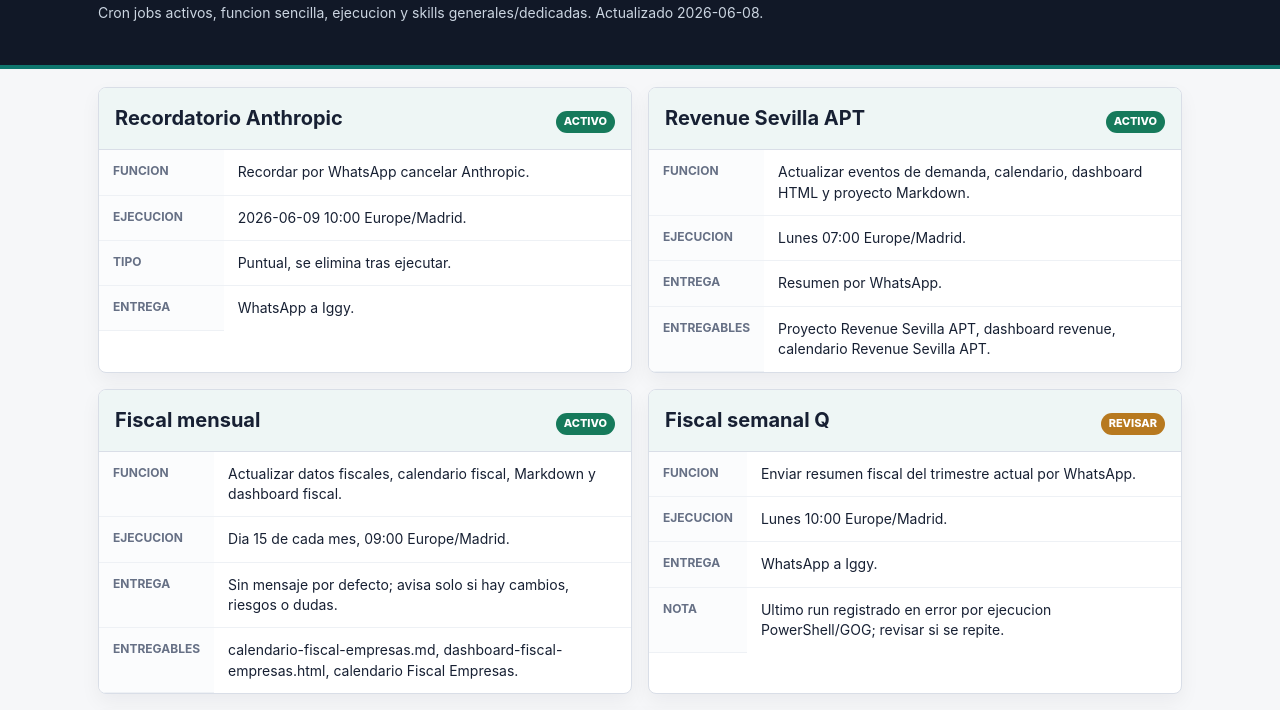
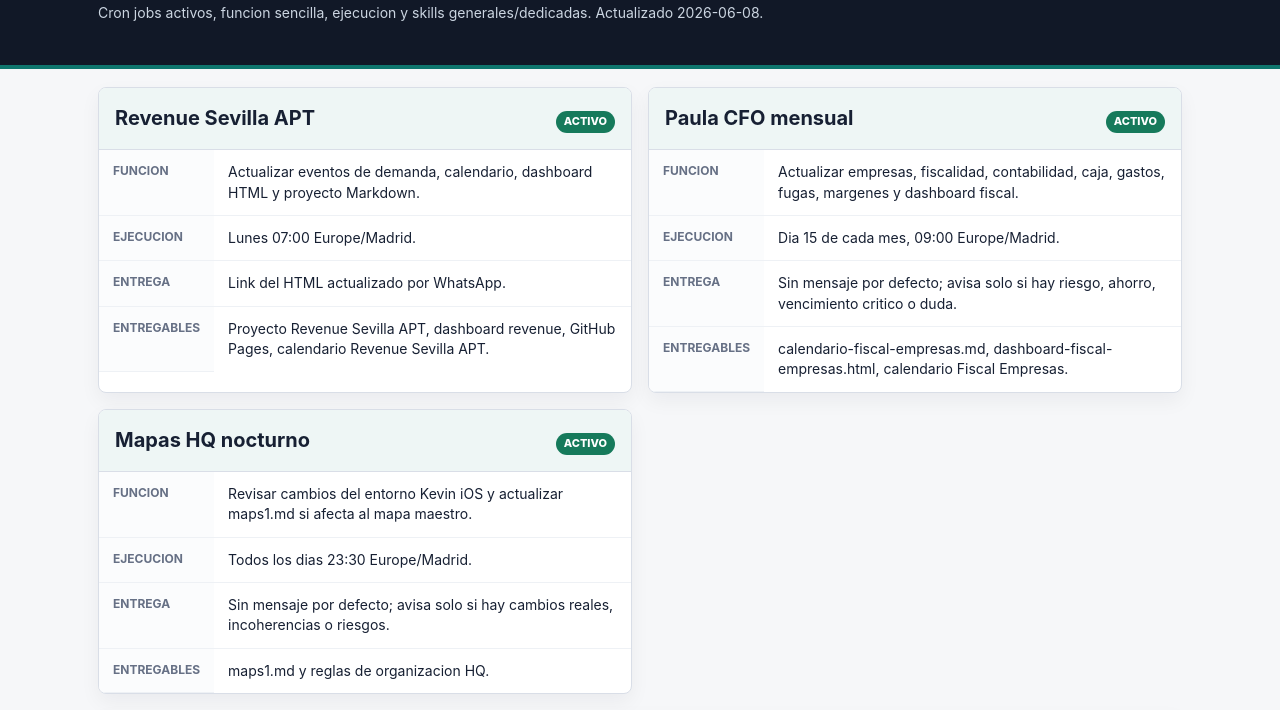
Before and after one commit to Iggy8319/cron-jobs-skills-dashboard, a plain HTML site: page index.html in a window 1280 px wide. Shown: the part 84-794 px from the top of the page. Drawn offline with Linux system fonts and the light colour scheme.

Commit message:
Update cron jobs, Paula CFO and maps HQ dashboard

```diff
--- a/index.html
+++ b/index.html
@@ -93,42 +93,32 @@
   <main class="wrap">
     <section class="grid cards">
       <article class="card">
-        <div class="card-head"><h2>Recordatorio Anthropic</h2><span class="tag ok">activo</span></div>
+        <div class="card-head"><h2>Revenue Sevilla APT</h2><span class="tag ok">activo</span></div>
         <table>
-          <tr><th>Funcion</th><td>Recordar por WhatsApp cancelar Anthropic.</td></tr>
-          <tr><th>Ejecucion</th><td>2026-06-09 10:00 Europe/Madrid.</td></tr>
-          <tr><th>Tipo</th><td>Puntual, se elimina tras ejecutar.</td></tr>
-          <tr><th>Entrega</th><td>WhatsApp a Iggy.</td></tr>
+          <tr><th>Funcion</th><td>Actualizar eventos de demanda, calendario, dashboard HTML y proyecto Markdown.</td></tr>
+          <tr><th>Ejecucion</th><td>Lunes 07:00 Europe/Madrid.</td></tr>
+          <tr><th>Entrega</th><td>Link del HTML actualizado por WhatsApp.</td></tr>
+          <tr><th>Entregables</th><td>Proyecto Revenue Sevilla APT, dashboard revenue, GitHub Pages, calendario Revenue Sevilla APT.</td></tr>
         </table>
       </article>
 
       <article class="card">
-        <div class="card-head"><h2>Revenue Sevilla APT</h2><span class="tag ok">activo</span></div>
+        <div class="card-head"><h2>Paula CFO mensual</h2><span class="tag ok">activo</span></div>
         <table>
-          <tr><th>Funcion</th><td>Actualizar eventos de demanda, calendario, dashboard HTML y proyecto Markdown.</td></tr>
-          <tr><th>Ejecucion</th><td>Lunes 07:00 Europe/Madrid.</td></tr>
-          <tr><th>Entrega</th><td>Resumen por WhatsApp.</td></tr>
-          <tr><th>Entregables</th><td>Proyecto Revenue Sevilla APT, dashboard revenue, calendario Revenue Sevilla APT.</td></tr>
-        </table>
-      </article>
-
-      <article class="card">
-        <div class="card-head"><h2>Fiscal mensual</h2><span class="tag ok">activo</span></div>
-        <table>
-          <tr><th>Funcion</th><td>Actualizar datos fiscales, calendario fiscal, Markdown y dashboard fiscal.</td></tr>
+          <tr><th>Funcion</th><td>Actualizar empresas, fiscalidad, contabilidad, caja, gastos, fugas, margenes y dashboard fiscal.</td></tr>
           <tr><th>Ejecucion</th><td>Dia 15 de cada mes, 09:00 Europe/Madrid.</td></tr>
-          <tr><th>Entrega</th><td>Sin mensaje por defecto; avisa solo si hay cambios, riesgos o dudas.</td></tr>
+          <tr><th>Entrega</th><td>Sin mensaje por defecto; avisa solo si hay riesgo, ahorro, vencimiento critico o duda.</td></tr>
           <tr><th>Entregables</th><td>calendario-fiscal-empresas.md, dashboard-fiscal-empresas.html, calendario Fiscal Empresas.</td></tr>
         </table>
       </article>
 
       <article class="card">
-        <div class="card-head"><h2>Fiscal semanal Q</h2><span class="tag warn">revisar</span></div>
+        <div class="card-head"><h2>Mapas HQ nocturno</h2><span class="tag ok">activo</span></div>
         <table>
-          <tr><th>Funcion</th><td>Enviar resumen fiscal del trimestre actual por WhatsApp.</td></tr>
-          <tr><th>Ejecucion</th><td>Lunes 10:00 Europe/Madrid.</td></tr>
-          <tr><th>Entrega</th><td>WhatsApp a Iggy.</td></tr>
-          <tr><th>Nota</th><td>Ultimo run registrado en error por ejecucion PowerShell/GOG; revisar si se repite.</td></tr>
+          <tr><th>Funcion</th><td>Revisar cambios del entorno Kevin iOS y actualizar maps1.md si afecta al mapa maestro.</td></tr>
+          <tr><th>Ejecucion</th><td>Todos los dias 23:30 Europe/Madrid.</td></tr>
+          <tr><th>Entrega</th><td>Sin mensaje por defecto; avisa solo si hay cambios reales, incoherencias o riesgos.</td></tr>
+          <tr><th>Entregables</th><td>maps1.md y reglas de organizacion HQ.</td></tr>
         </table>
       </article>
     </section>
@@ -156,8 +146,9 @@
           <tbody>
             <tr><td>Revenue Sevilla APT</td><td>Pricing por semanas, eventos, puentes y fuentes.</td><td><a href="https://Iggy8319.github.io/revenue-sevilla-apt-dashboard/">Dashboard revenue</a></td></tr>
             <tr><td>Fiscal empresas</td><td>Eventos fiscales por Q, importes aproximados y fuentes.</td><td><a href="https://Iggy8319.github.io/fiscal-empresas-dashboard/">Dashboard fiscal</a></td></tr>
+            <tr><td>Paula CFO</td><td>Caza-gastos, radar de fugas, caja, margenes, auditoria, ahorro y calendario fiscal.</td><td>calendario-fiscal-empresas.md</td></tr>
             <tr><td>Contactos e Inmuebles I+D</td><td>Contactos Google bajo etiqueta visual I + D.</td><td>Proyecto Contactos y Inmuebles I +D.md</td></tr>
-            <tr><td>Mapas HQ Kevin iOS</td><td>Mapa maestro del entorno y reglas de organizacion.</td><td>maps1.md</td></tr>
+            <tr><td>Mapas HQ Kevin iOS</td><td>Mapa maestro del entorno y reglas de organizacion, revisado cada noche.</td><td>maps1.md</td></tr>
           </tbody>
         </table>
       </div>
@@ -172,6 +163,7 @@
           <li>Indicar archivos, calendarios o repositorios afectados.</li>
           <li>Si un cron falla, anotar error resumido y accion pendiente.</li>
           <li>Actualizar este HTML cuando cambie `cron Job&skills.md`.</li>
+          <li>Para recordatorios puntuales, usar Google o WhatsApp exactamente a la hora; borrar los caducados.</li>
         </ul>
       </div>
     </section>
```
